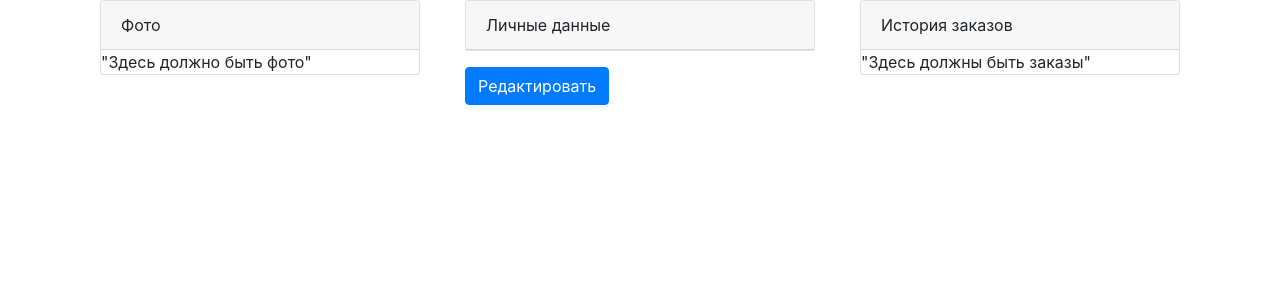
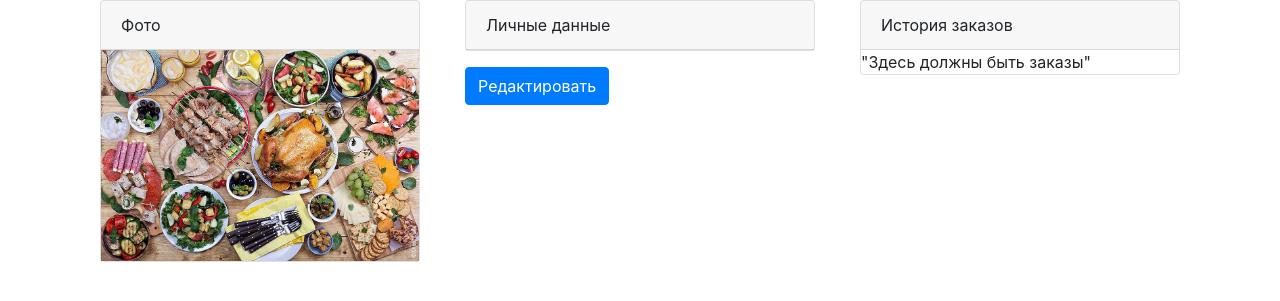
Before and after one commit to lokidess/Midgard, a Django app: template templates/user_profile/user_profile.html in a window 1280 px wide. Shown: the part 56-357 px from the top of the page. Run offline with Django 3.2, Linux system fonts and the light colour scheme; the template is opened without the code that fills it, so the values that code supplies are empty; some libraries are stand-ins or nearby versions.

Commit message:
add default avatar

```diff
--- a/templates/user_profile/user_profile.html
+++ b/templates/user_profile/user_profile.html
@@ -1,5 +1,5 @@
 {% extends 'base.html' %}
-{% load bootstrap4 %}
+{% load bootstrap4 staticfiles %}
 
 {% block content %}
     <div class="container">
@@ -9,7 +9,7 @@
                     <div class="card">
                         <div class="card-header card-primary">Фото</div>
                         <div class="card-block">
-                            "Здесь должно быть фото"
+                            <img alt="image" src="{% static "images/default_avatar.jpg" %}" width="100%" />
                         </div>
                     </div>
                 </div>
```
Also changed, not shown: static/images/default_avatar.jpg (added).
